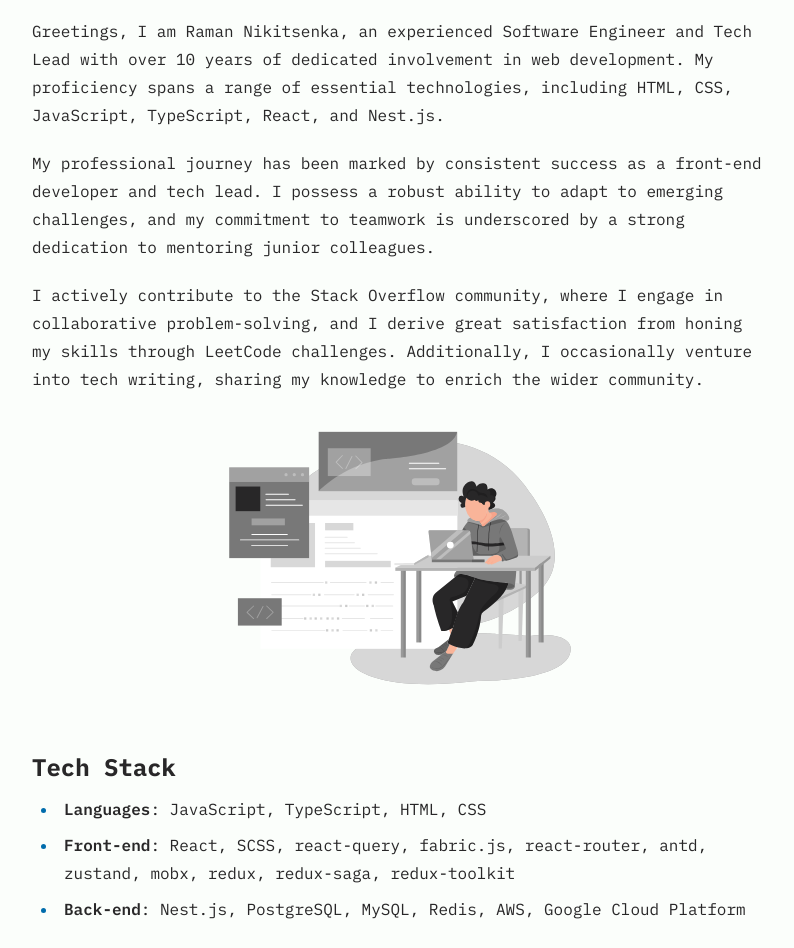
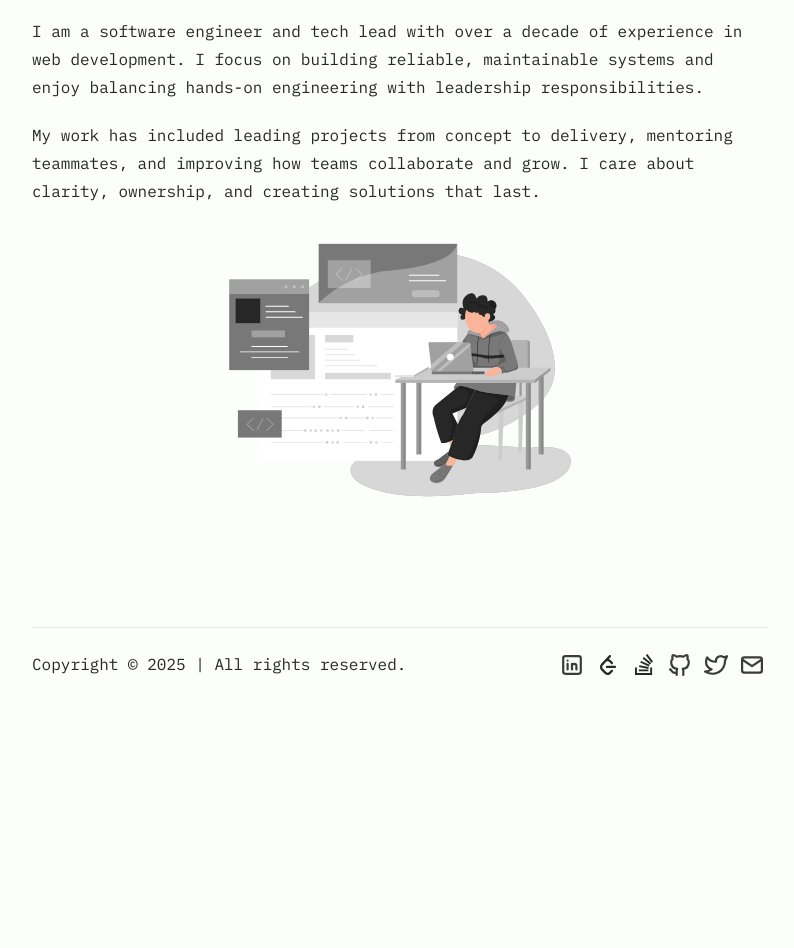
Before and after one commit to 0ro/0ro.github.io, an Astro site: page /about in a window 1280 px wide. Shown: the part 204-1152 px from the top of the page, without its empty margins (240-1034 px from the left). After the commit the page ends 904 px from the top, so only its background shows below. Built offline with nearby package versions, Linux system fonts and the light colour scheme; Astro itself is replaced by a stand-in of ours.

Commit message:
feat: change about info

```diff
--- a/src/pages/about.md
+++ b/src/pages/about.md
@@ -3,18 +3,10 @@ layout: ../layouts/AboutLayout.astro
 title: "About"
 ---
 
-Greetings, I am Raman Nikitsenka, an experienced Software Engineer and Tech Lead with over 10 years of dedicated involvement in web development. My proficiency spans a range of essential technologies, including HTML, CSS, JavaScript, TypeScript, React, and Nest.js.
+I am a software engineer and tech lead with over a decade of experience in web development. I focus on building reliable, maintainable systems and enjoy balancing hands-on engineering with leadership responsibilities.
 
-My professional journey has been marked by consistent success as a front-end developer and tech lead. I possess a robust ability to adapt to emerging challenges, and my commitment to teamwork is underscored by a strong dedication to mentoring junior colleagues.
-
-I actively contribute to the Stack Overflow community, where I engage in collaborative problem-solving, and I derive great satisfaction from honing my skills through LeetCode challenges. Additionally, I occasionally venture into tech writing, sharing my knowledge to enrich the wider community.
+My work has included leading projects from concept to delivery, mentoring teammates, and improving how teams collaborate and grow. I care about clarity, ownership, and creating solutions that last.
 
 <div>
   <img src="/assets/dev.svg" class="sm:w-1/2 mx-auto" alt="coding dev illustration">
 </div>
-
-## Tech Stack
-
-- **Languages**: JavaScript, TypeScript, HTML, CSS
-- **Front-end**: React, SCSS, react-query, fabric.js, react-router, antd, zustand, mobx, redux, redux-saga, redux-toolkit
-- **Back-end**: Nest.js, PostgreSQL, MySQL, Redis, AWS, Google Cloud Platform
--- a/src/pages/index.astro
+++ b/src/pages/index.astro
@@ -41,8 +41,7 @@ const socialCount = SOCIALS.filter(social => social.active).length;
       </a>
 
       <p>
-        I'm Raman Nikitsenka, a Software Engineer and Tech Lead, with over 10 years of experience in web development.
-        I'm here to share my knowledge and assist you on your journey in the world of web development.
+        I am a software engineer and tech lead with over a decade of experience in web development. I focus on building reliable, maintainable systems and enjoy balancing hands-on engineering with leadership responsibilities.
       </p>
       {
         // only display if at least one social link is enabled
```
Also changed, not shown: pnpm-lock.yaml.
